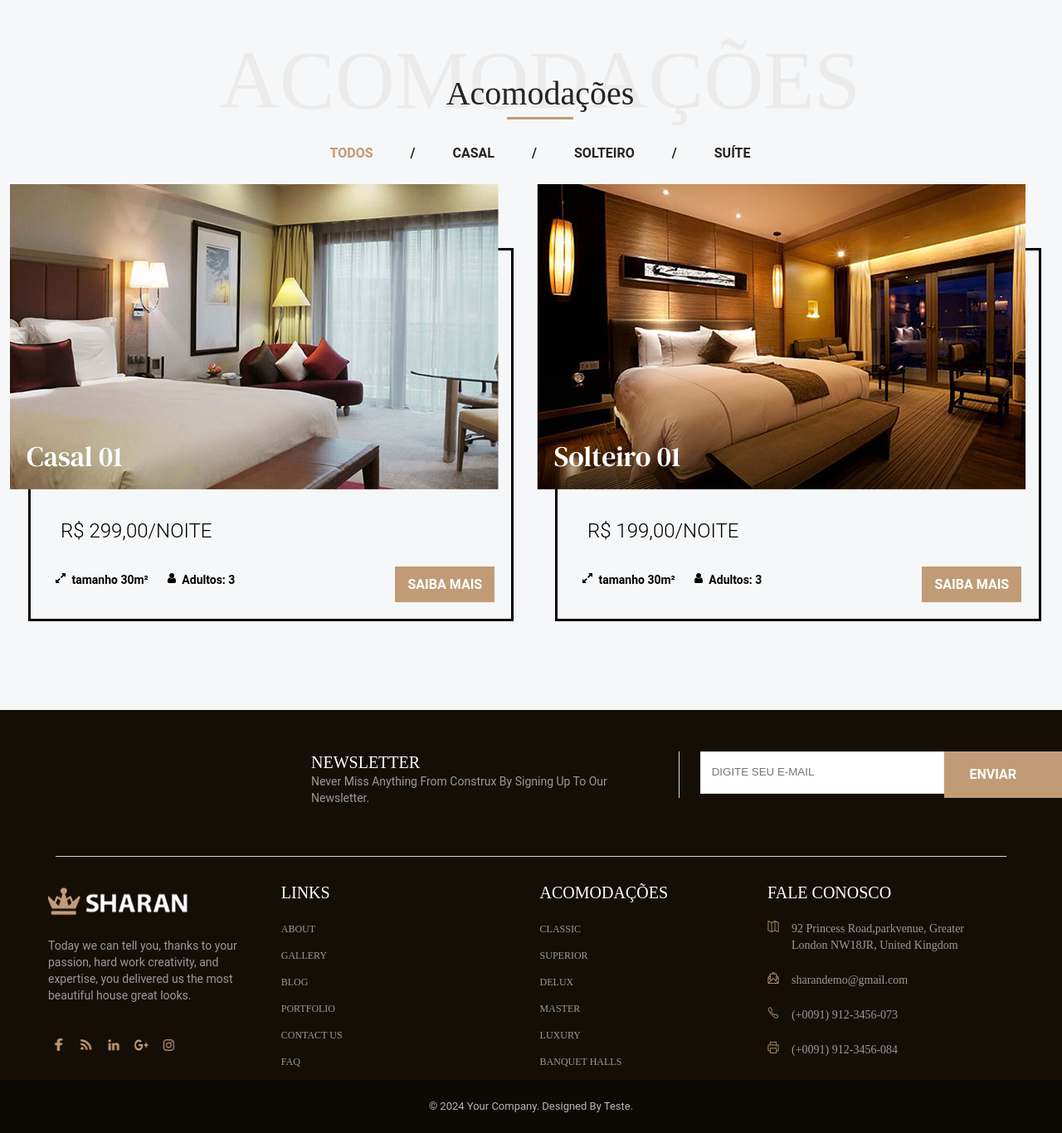
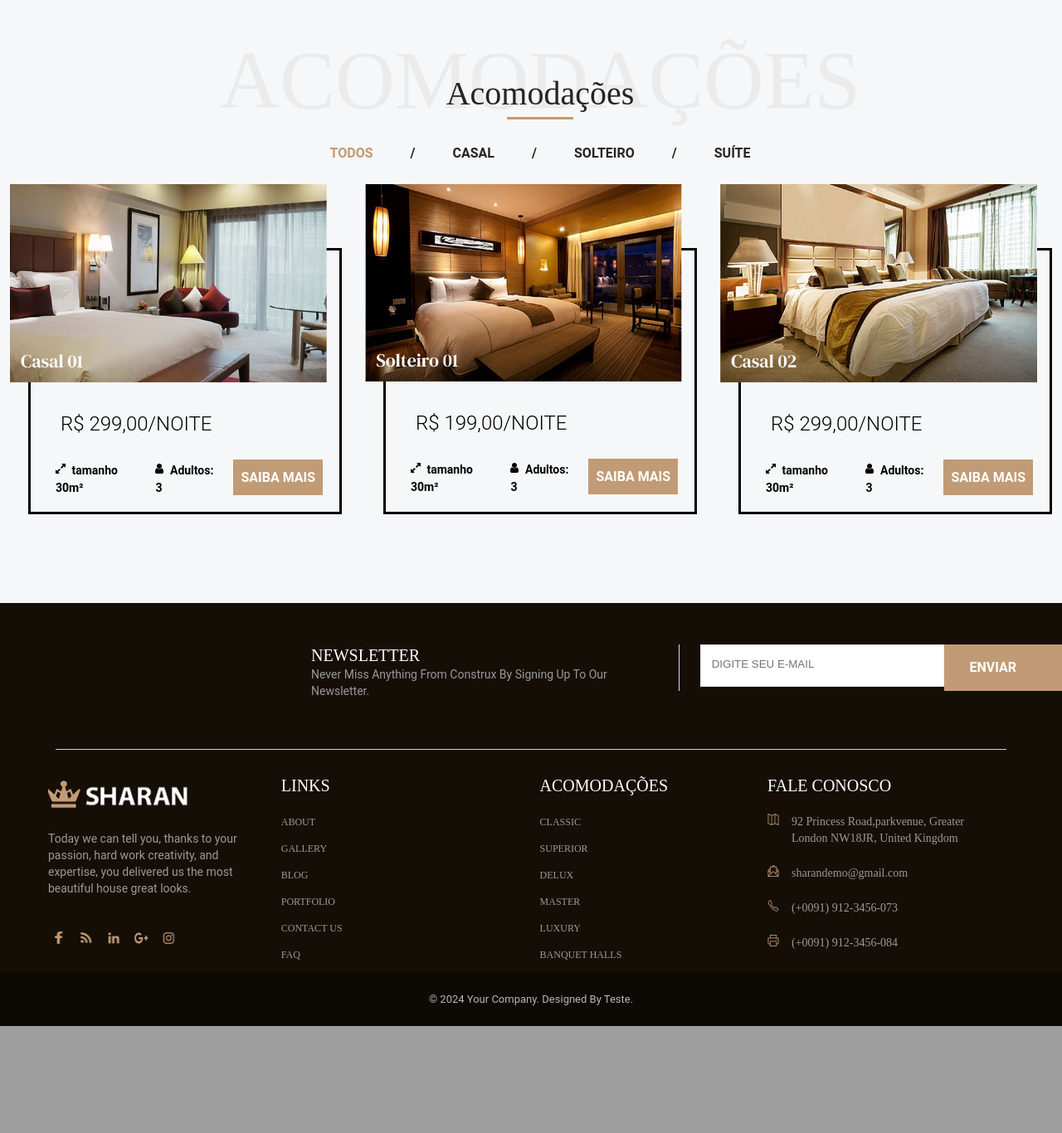
Before and after one commit to SantLukes/Sharai, a PHP site: page / in a window 1280 px wide. Shown: the part 2094-3460 px from the top of the page at 83% size. After the commit the page ends 3331 px from the top, so only its background shows below. Run offline with PHP 8.4, Linux system fonts and the light colour scheme.

Commit message:
Finalizacão de reajustes em acomodacões

```diff
--- a/index.html
+++ b/index.html
@@ -175,7 +175,7 @@
         <div class="container-option">
           <div class="acomodacoes-option">
             <div class="container-imagem-option">
-              <img src="./Imagem/casal01.png" />
+              <img src="./Imagem/casal01.png"/>
             </div>
             <div>
               <p class="option-preco">R$ 299,00/NOITE</p>
--- a/styles/option.css
+++ b/styles/option.css
@@ -88,12 +88,17 @@
 
 .acomodacoes-option {
   border: 3px solid black;
+  width: 33%;
 }
 
 .container-imagem-option {
   margin-top: -80px;
   margin-left: -25px;
   margin-right: 15px;
+}
+
+.container-imagem-option img {
+  width: 100%;
 }
 
 .option-preco {
@@ -112,6 +117,8 @@
   display: flex;
   align-items: center;
   margin-top: 25px;
+  justify-content: space-between;
+  padding-right: 20px;
 }
 
 .option-detalhes {
@@ -123,7 +130,7 @@
   color: #000000;
   display: flex;
   padding-left: 30px;
-  padding-bottom: 30px;
+  padding-bottom: 15px;
 }
 
 .option-detalhes p {
@@ -146,6 +153,5 @@
   letter-spacing: 0%;
   cursor: pointer;
   margin-bottom: 20px;
-  margin-left: 170px;
   border: none;
 }
```
